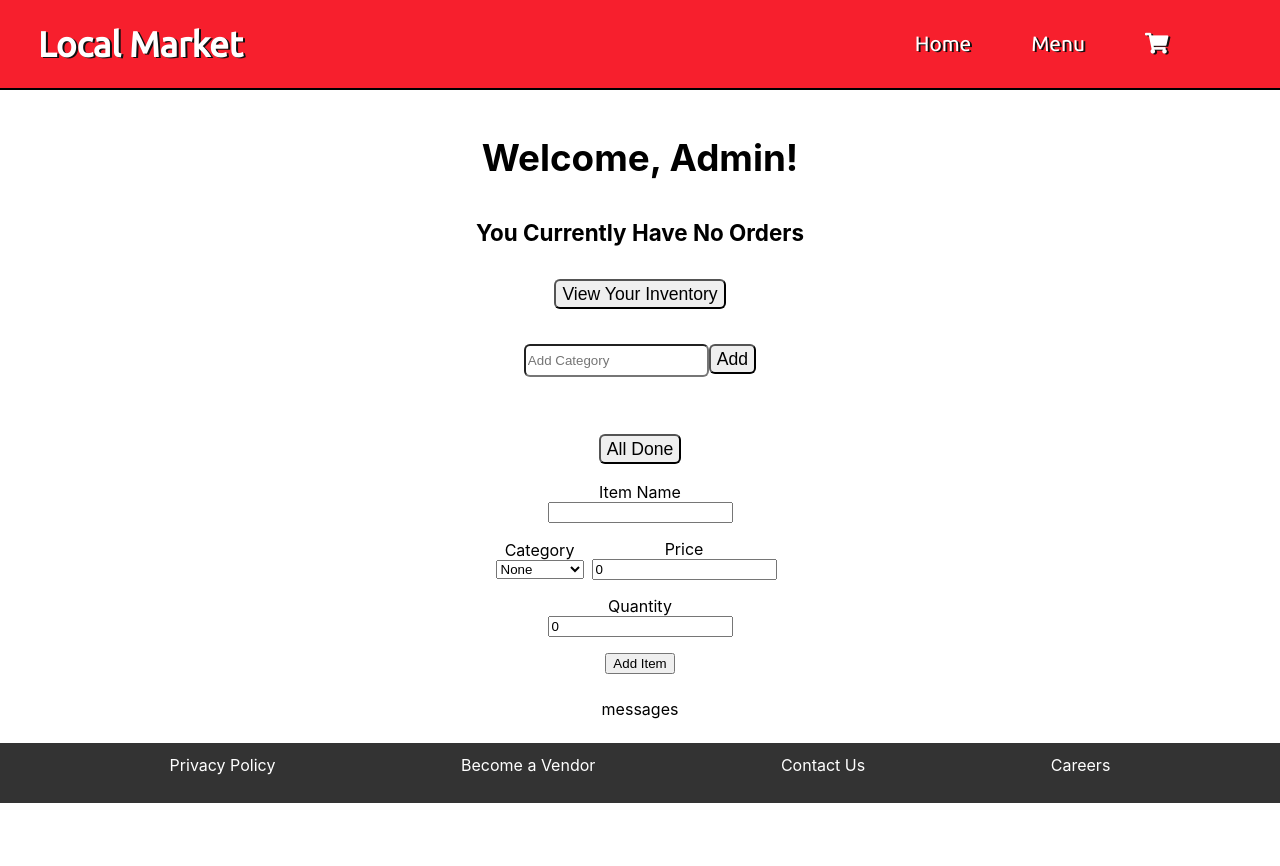
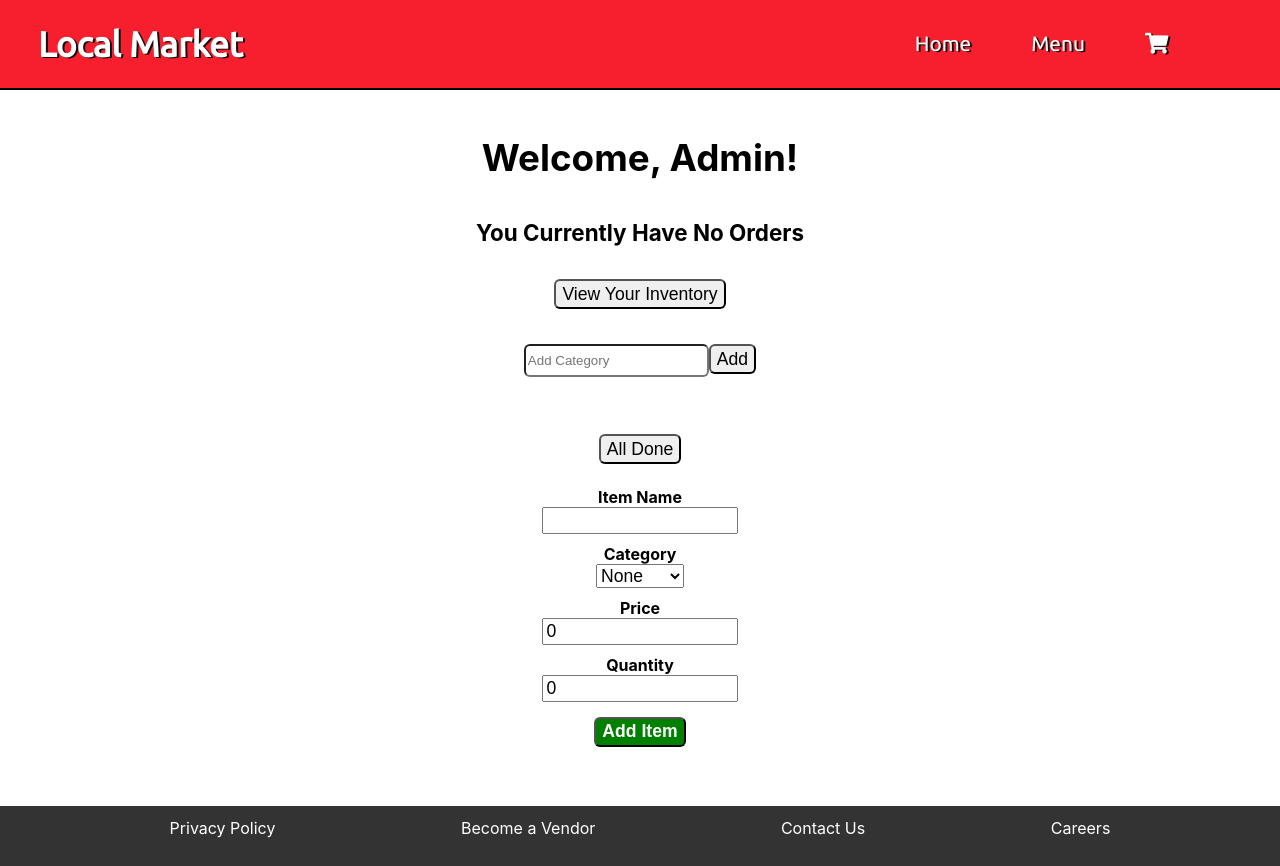
Before and after one commit to Humphreyj/to-go, a React (Create React App) app: page /admin in a window 1280 px wide. Both pictures are taken after a click on the button "Add an item to your store.". Before the commit the page ends 803 px from the top, so only its background shows below. Built offline with nearby package versions, Linux system fonts and the light colour scheme.

Commit message:
improved styling across the application yet again! Working on views for all devices.

```diff
--- a/src/components/admin/AddItem.jsx
+++ b/src/components/admin/AddItem.jsx
@@ -95,7 +95,7 @@ const AddItem = () => {
                         required
                         />
                     </div>
-                </div>
+
                     <div className='input-block'>
                         <label htmlFor="itemQuantity">Quantity</label>
                         <input
@@ -108,7 +108,9 @@ const AddItem = () => {
                         required
                         />
                     </div>
-                <button>Add Item</button>
+                </div>
+
+                <button className='add-item-button'>Add Item</button>
             </form>
 
         </div>
--- a/src/components/admin/AdminDashboard.jsx
+++ b/src/components/admin/AdminDashboard.jsx
@@ -13,7 +13,6 @@ const AdminDashboard = () => {
             <CurrentStock />
             <AddCategory />
             <AddItem />
-            messages
         </div>
     );
 }
--- a/src/components/admin/EditItem.jsx
+++ b/src/components/admin/EditItem.jsx
@@ -31,11 +31,10 @@ const EditItem = (props) => {
 
 
     return (
-        <div className='add-item'>
-            <form onSubmit={submitHandler}>
+            <form className='edit-form' onSubmit={submitHandler}>
                 <div className="item-info">
                     <div className="item-name input-block">
-                        <label htmlFor="itemName">Item Name</label>
+                        <label htmlFor="itemName">Name</label>
                         <input
                         type="text"
                         name='name'
@@ -78,7 +77,6 @@ const EditItem = (props) => {
                         required
                         />
                     </div>
-                </div>
                     <div className='input-block'>
                     <label htmlFor="itemQuantity">Quantity</label>
                     <input
@@ -89,10 +87,11 @@ const EditItem = (props) => {
                     required
                     />
                 </div>
-                <button>Add Item</button>
+                </div>
+
+                <button className='save'>Save</button>
             </form>
 
-        </div>
     );
 }
 
--- a/src/styles/admin/addItem.scss
+++ b/src/styles/admin/addItem.scss
@@ -4,43 +4,62 @@
     align-items: center;
     justify-content: center;
     padding: 2%;
-
+    width: 100%;
     .add-item-toggle {
         margin: 1em 0;
         height: 30px;
         border-radius: 6px;
         font-size: 1.1em;
     }
-
-
     .add-item-form {
         display: flex;
         flex-direction: column;
-    justify-content: space-evenly;
         align-items: center;
+        width: 55%;
+        transition: all 0.3s ease;
         .input-block {
             display: flex;
             flex-direction: column;
-            justify-content: space-evenly;
             align-items: center;
-            margin-bottom: 1em;
+            margin: 5px 0;
+        }
+        label {
+            width: 100%;
+            margin: 0 10px;
+            text-align: center;
+            font-weight: bold;
+        }
+        input {
+            width: 80%;
+            font-size: 1.1em;
+        }
+        select {
+            width: 80%;
+            font-size: 1.1em;
         }
         .item-info {
             display: flex;
             flex-direction: column;
-            justify-content: space-evenly;
             align-items: center;
         }
         .item-stock-info {
             display: flex;
-            justify-content: space-evenly;
+            flex-direction: column;
             align-items: center;
-            .input-block {
-                margin: 0 .5em 1em 0;
         }
+        .add-item-button {
+            margin: 10px 15px;
+            height: 30px;
+            border-radius: 6px;
+            font-size: 1.1em;
+            font-weight: bold;
+            background-color: green;
+            color: white;
         }
-}
+
+    }//add-item-form
+}//add-item
+
     .hide {
         display: none;
     }
-}
--- /dev/null
+++ b/src/styles/admin/editItem.scss
@@ -0,0 +1,69 @@
+.edit-form {
+    width: 55%;
+    padding: 1%;
+    display: flex;
+    flex-direction: column;
+    align-items: center;
+    .input-block {
+        display: flex;
+        flex-direction: column;
+        align-items: center;
+        margin: 5px 0;
+        label {
+            width: 100%;
+            margin: 0 10px;
+            text-align: center;
+            font-weight: bold;
+        }
+        input {
+            width: 80%;
+            font-size: 1.1em;
+        }
+        select {
+            width: 80%;
+            font-size: 1.1em;
+        }
+
+    }
+
+    .save {
+        margin: 10px 15px;
+        height: 30px;
+        border-radius: 6px;
+        font-size: 1.1em;
+        font-weight: bold;
+        background-color: green;
+        color: white;
+    }
+    @media(min-width: 700px) {
+        width: 100%;
+        .item-stock-info {
+            display: flex;
+            align-items: center;
+            justify-content: space-between;
+        }
+        .input-block {
+            display: flex;
+            flex-direction: column;
+            align-items: center;
+            margin: 5px 0;
+            font-size: 1.1em;
+            label {
+                width: 100%;
+                margin: 0 10px;
+                text-align: center;
+            }
+            input {
+                width: 80%;
+                height: 20px;
+                font-size: 1.1em;
+            }
+            select {
+                width: 80%;
+                height: 25px;
+                font-size: 1em;
+            }
+
+        }
+    }//700px
+    }//edit-form
--- a/src/styles/admin/inventoryItem.scss
+++ b/src/styles/admin/inventoryItem.scss
@@ -11,6 +11,7 @@
         justify-content: space-evenly;
         align-items: center;
         width: 100%;
+        font-size: 1.2em;
     }
 
 
@@ -18,4 +19,33 @@
         content: '$';
     }
 
+
+    .inventory-item-buttons {
+        button {
+            margin: 10px 15px;
+            height: 30px;
+            border-radius: 6px;
+            font-size: 1.1em;
+            font-weight: bold;
+        }
+        .delete-inventory-item {
+            background-color: red;
+            color: white;
+
+        }
+    }
+@media(min-width: 700px) {
+    width: 80vw;
+    .inventory-item-info {
+
+        font-size: 1.2em;
+    }
 }
+@media(min-width: 1200px) {
+    width: 60vw;
+}
+@media(min-width: 1400px) {
+    width: 50vw;
+}
+
+}
--- a/src/styles/global.scss
+++ b/src/styles/global.scss
@@ -1,5 +1,6 @@
 //admin
 @import './admin/addItem.scss';
+@import './admin/editItem.scss';
 @import './admin/adminDashboard.scss';
 @import './admin/currentStock.scss';
 @import './admin/inventoryItem.scss';
--- a/src/styles/product/product.scss
+++ b/src/styles/product/product.scss
@@ -38,7 +38,7 @@
     .product-buttons {
         button {
             margin: 0 1rem;
-            text-shadow: 2px 0px 0px #111;
+
             border: none;
             border-radius: 6px;
             font-size: .8em;
@@ -48,11 +48,12 @@
         }
         .add-to-cart {
             background-color: rgba(18, 183, 3, 0.7);
+            font-weight: bold;
             color: white;
         }
         .add-to-cart:active {
             background-color: rgba(18, 183, 3, 1);
-            text-shadow: 2px 0px 0px rgba(18, 183, 3, 1);
+
         }
 
         .out-of-stock {
```
Lines whose indentation alone changed are shown as unchanged.
